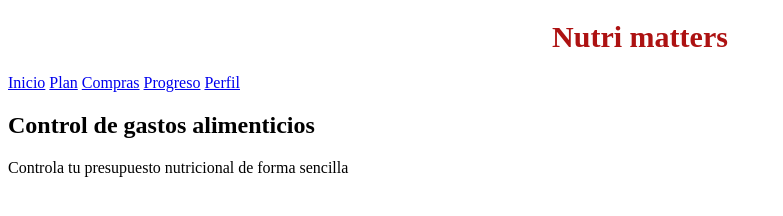
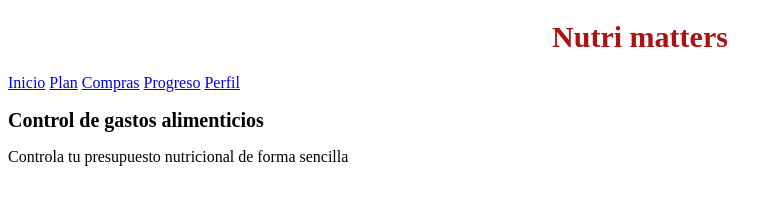
Before and after one commit to josetuarezleon-hue/proyectos-jovenes-creativos, a plain HTML site: page Proyecto/index.html in a window 1280 px wide. Shown: the whole page, without its empty margins (0-783 px from the left). Drawn offline with Linux system fonts and the light colour scheme.

Commit message:
Update style.css
se agrego h2

```diff
--- a/Proyecto/style.css
+++ b/Proyecto/style.css
@@ -10,3 +10,8 @@ menu{
   gap: 20px;
   text-align:right;
 }
+h2{
+  color:azul;
+  font-size:20px;
+  font-fa,ily:'Times New Roman', Times, serif;
+}
```
